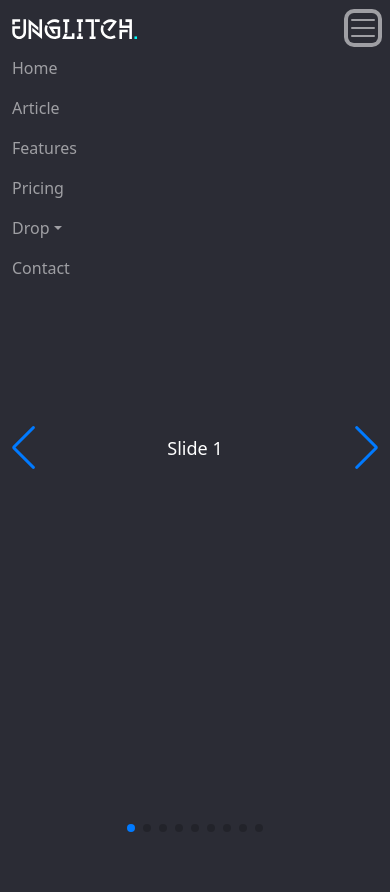
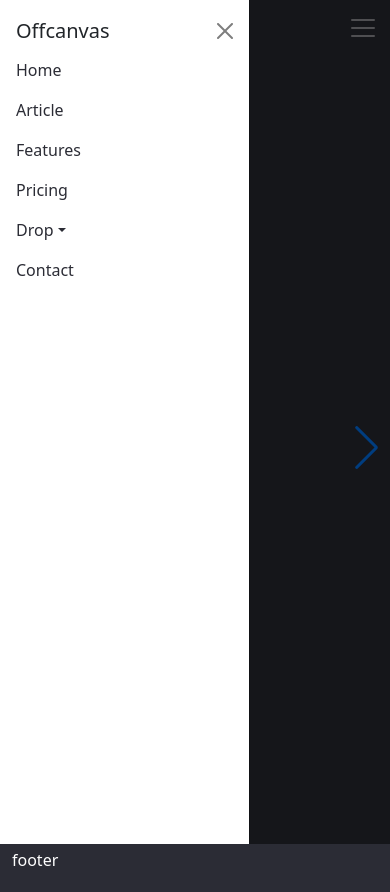
Before and after one commit to tovmach/unglitch-html-template, a plain HTML site: page index.html in a window 390 px wide. Both pictures are taken after a click on the button 363 px from the left and 28 px from the top of the page. Drawn offline with Linux system fonts and the light colour scheme.

Commit message:
feat: mobile nav uses offcanvas component now

```diff
--- a/css/styles.css
+++ b/css/styles.css
@@ -1,3 +1,39 @@
+/* Description: Master CSS file */
+
+/*****************************************
+Table Of Contents:
+- General Styles
+- Navigation
+- Header
+- Testimonials
+- Features
+- Video
+- Video Modal
+- Details 1
+- Details Modal
+- Details 2
+- Statistics
+- Screenshots
+- Download
+- Footer
+- Copyright
+- Back To Top Button
+- Extra Pages
+- Media Queries
+******************************************/
+
+/*****************************************
+Colors:
+- Backgrounds - light dark blue #2f2c3d
+- Background, navbar - dark blue #262431
+- Buttons, icons - cyan #00c9db
+- Body text, heading text - white #f1f1f8
+******************************************/
+
+/**************************/
+/*     General Styles     */
+/**************************/
+
 :root {
   --main-bg-color: #2b2c35;
   --main-blue: #01ffff;
@@ -7,6 +43,24 @@
 body {
   background-color: var(--main-bg-color);
   height: 100vh;
+  display: flex;
+  flex-direction: column;
+}
+main {
+  flex: 1 1 auto;
+}
+
+/**********************/
+/*     Navigation     */
+/**********************/
+
+/* offcanvas */
+.offcanvas.show a {
+  color: #2b2c35;
+}
+
+.offcanvas.offcanvas-start {
+  width: 250px;
 }
 
 /******************************/
@@ -39,7 +93,7 @@ body {
 }
 
 /******************************/
-/*     Swiper     */
+/*           Swiper           */
 /******************************/
 .swiper {
   width: 100%;
@@ -78,3 +132,11 @@ body {
   margin-left: auto;
   margin-right: auto;
 }
+
+/**********************/
+/*       Footer       */
+/**********************/
+
+footer {
+  color: white;
+}
--- a/index.html
+++ b/index.html
@@ -37,6 +37,8 @@
     <title>Webpage Title</title>
   </head>
   <body data-bs-spy="scroll" data-bs-target="#navbarExample">
+    <!-- Header -->
+    <header>
       <!-- Navigation -->
       <nav
         id="navbarExample"
@@ -56,16 +58,18 @@
             class="navbar-toggler p-0 border-0"
             type="button"
             id="navbarSideCollapse"
-          aria-label="Toggle navigation"
+            data-bs-toggle="offcanvas"
+            data-bs-target="#offcanvasTrigger"
+            aria-controls="offcanvasTrigger"
           >
             <span class="navbar-toggler-icon"></span>
           </button>
 
           <div
-          class="navbar-collapse offcanvas-collapse"
+            class="navbar-collapse d-none d-lg-block"
             id="navbarsExampleDefault"
           >
-          <ul class="navbar-nav ms-auto navbar-nav-scroll">
+            <ul class="navbar-nav navbar-nav-scroll ms-auto" id="navlist">
               <li class="nav-item">
                 <a class="nav-link" href="#header">Home</a>
               </li>
@@ -131,20 +135,36 @@
         <!-- end of container -->
       </nav>
       <!-- end of navbar -->
+      <!-- offcanvas mobile menu -->
+      <div
+        class="offcanvas offcanvas-start"
+        tabindex="-1"
+        id="offcanvasTrigger"
+        aria-labelledby="offcanvasTriggerLabel"
+      >
+        <div class="offcanvas-header pb-1">
+          <h5 class="offcanvas-title" id="offcanvasExampleLabel">Offcanvas</h5>
+          <button
+            type="button"
+            class="btn-close"
+            data-bs-dismiss="offcanvas"
+            aria-label="Close"
+          ></button>
+        </div>
+        <div class="offcanvas-body pt-0" id="offcanvasTriggerBody"></div>
+      </div>
+      <!-- end of offcanvas mobile menu -->
       <!-- end of navigation -->
-
+    </header>
+    <!-- end of header -->
+    <!-- Main content -->
+    <main>
       <!-- Swiper -->
       <div class="swiper mySwiper mt-5">
         <div class="swiper-wrapper">
           <div class="swiper-slide">Slide 1</div>
           <div class="swiper-slide">Slide 2</div>
           <div class="swiper-slide">Slide 3</div>
-        <div class="swiper-slide">Slide 4</div>
-        <div class="swiper-slide">Slide 5</div>
-        <div class="swiper-slide">Slide 6</div>
-        <div class="swiper-slide">Slide 7</div>
-        <div class="swiper-slide">Slide 8</div>
-        <div class="swiper-slide">Slide 9</div>
         </div>
         <div class="swiper-button-next"></div>
         <div class="swiper-button-prev"></div>
@@ -158,6 +178,13 @@
         <!-- <img src="images/up-arrow.png" alt="alternative" /> -->
       </button>
       <!-- end of back to top button -->
+    </main>
+    <!-- end main content -->
+    <!-- Footer -->
+    <footer>
+      <div class="container">footer</div>
+    </footer>
+    <!-- end of Footer -->
     <!-- Scripts -->
     <!-- Bootstrap framework -->
     <script src="js/bootstrap.min.js"></script>
--- a/js/scripts.js
+++ b/js/scripts.js
@@ -21,20 +21,20 @@ function scrollFunction() {
   }
 }
 
-// Navbar on mobile
-let elements = document.querySelectorAll(
-  '.navbar-nav .nav-link:not(.dropdown-toggle)'
-)
+// // Navbar on mobile
+// let elements = document.querySelectorAll(
+//   '.navbar-nav .nav-link:not(.dropdown-toggle)'
+// )
 
-for (let i = 0; i < elements.length; i++) {
-  elements[i].addEventListener('click', () => {
-    document.querySelector('.offcanvas-collapse').classList.toggle('open')
-  })
-}
+// for (let i = 0; i < elements.length; i++) {
+//   elements[i].addEventListener('click', () => {
+//     document.querySelector('.offcanvas-collapse').classList.toggle('open')
+//   })
+// }
 
-document.querySelector('.navbar-toggler').addEventListener('click', () => {
-  document.querySelector('.offcanvas-collapse').classList.toggle('open')
-})
+// document.querySelector('.navbar-toggler').addEventListener('click', () => {
+//   document.querySelector('.offcanvas-collapse').classList.toggle('open')
+// })
 
 // Hover on desktop
 function toggleDropdown(e) {
@@ -111,3 +111,9 @@ var swiper = new Swiper('.mySwiper', {
     prevEl: '.swiper-button-prev',
   },
 })
+
+// Clone navigation links to offcanvas component
+const nav = document.getElementById('navlist')
+const nav_nodes = nav.cloneNode(true)
+const offcanvas = document.getElementById('offcanvasTriggerBody')
+offcanvas.appendChild(nav_nodes)
```
Also changed, not shown: 1 other file. Lines whose indentation alone changed are shown as unchanged.
